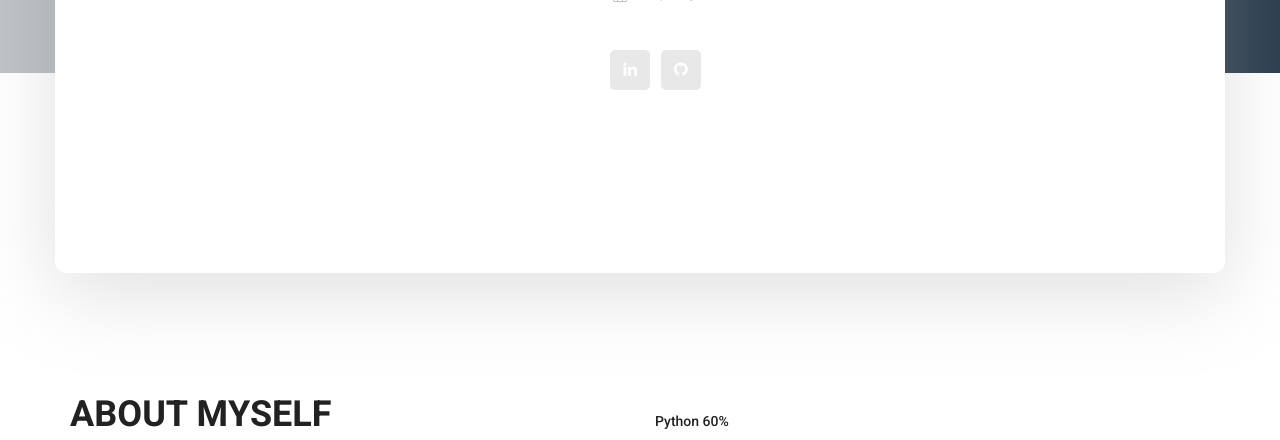
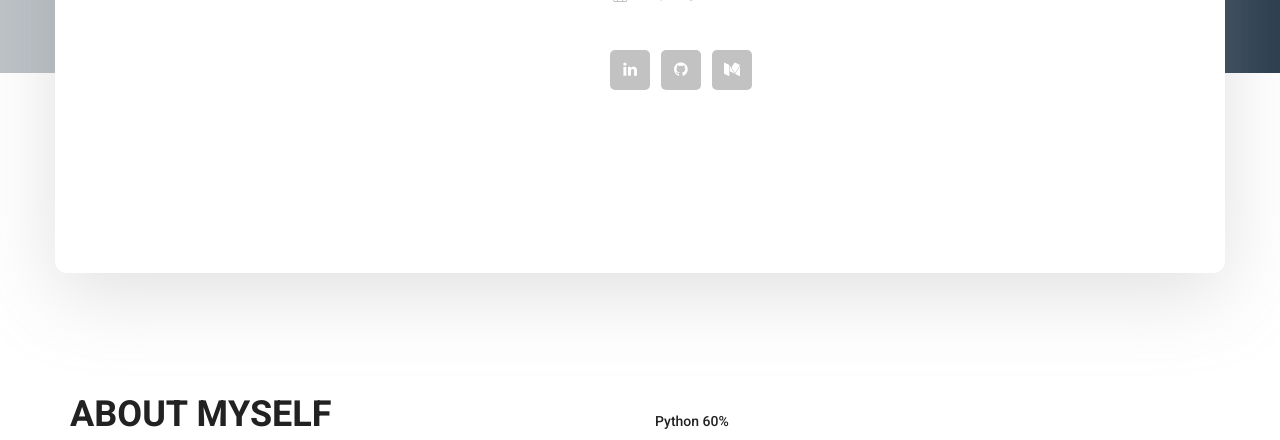
Before and after one commit to dtemir/web-development, a Django app: template personal_site/greeting/templates/greeting/index.html in a window 1280 px wide. Shown: the part 687-1127 px from the top of the page. Run offline with Django 3.2, Linux system fonts and the light colour scheme; the template is opened without the code that fills it, so the values that code supplies are empty; some libraries are stand-ins or nearby versions.

Commit message:
Added medium logo-link and tweaked the background color for those buttons

```diff
--- a/personal_site/greeting/static/greeting/css/style.css
+++ b/personal_site/greeting/static/greeting/css/style.css
@@ -2753,7 +2753,7 @@ h6 {
     .personal_text .personal_social li a {
       line-height: 40px;
       width: 40px;
-      background: #e8e8e8;
+      background: #c2c2c2;
       border-radius: 5px;
       display: inline-block;
       text-align: center;
--- a/personal_site/greeting/templates/greeting/index.html
+++ b/personal_site/greeting/templates/greeting/index.html
@@ -74,6 +74,7 @@
 									<ul class="list personal_social">
 										<li><a href="https://www.linkedin.com/in/damirtemir/"><i class="fa fa-linkedin"></i></a></li>
 										<li><a href="https://github.com/dtemir"><i class="fa fa-github"></i></a></li>
+										<li><a href="https://medium.com/@maxdimplicit"><i class="fa fa-medium"></i></a></li>
 									</ul>
 								</div>
 							</div>
```
